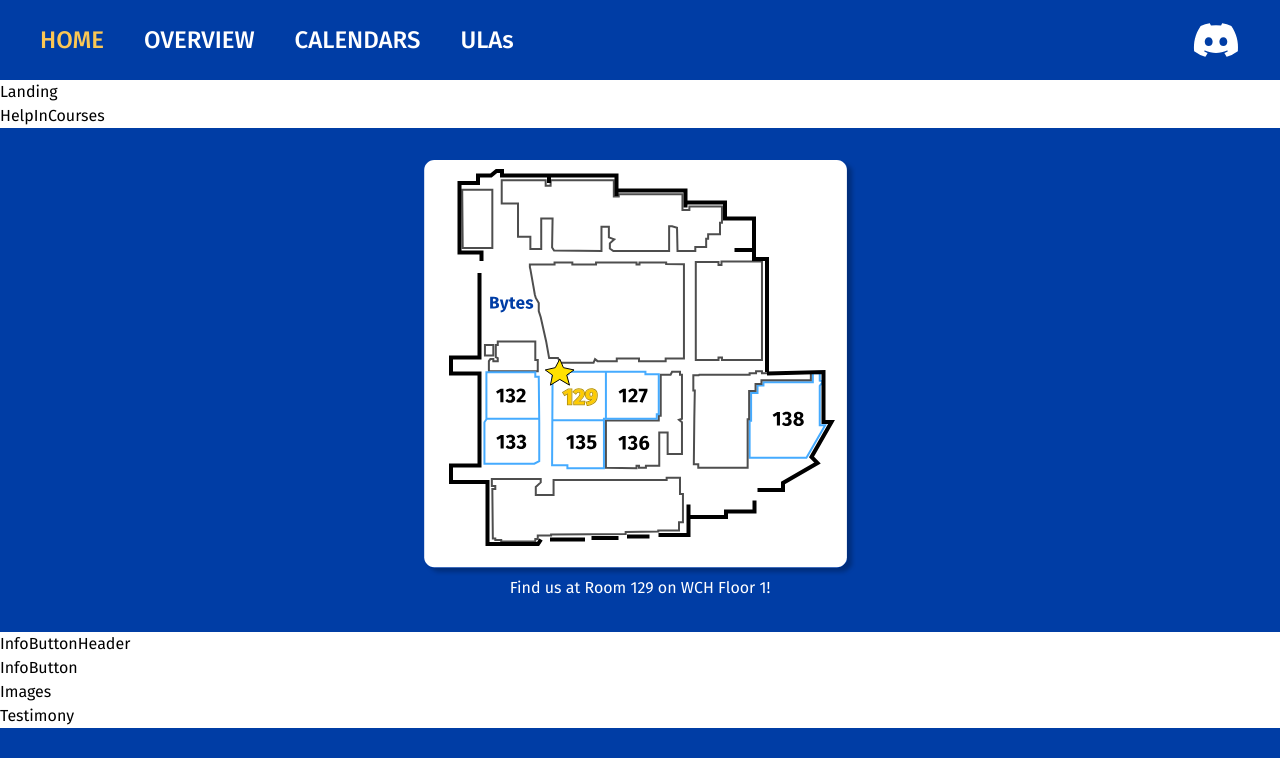
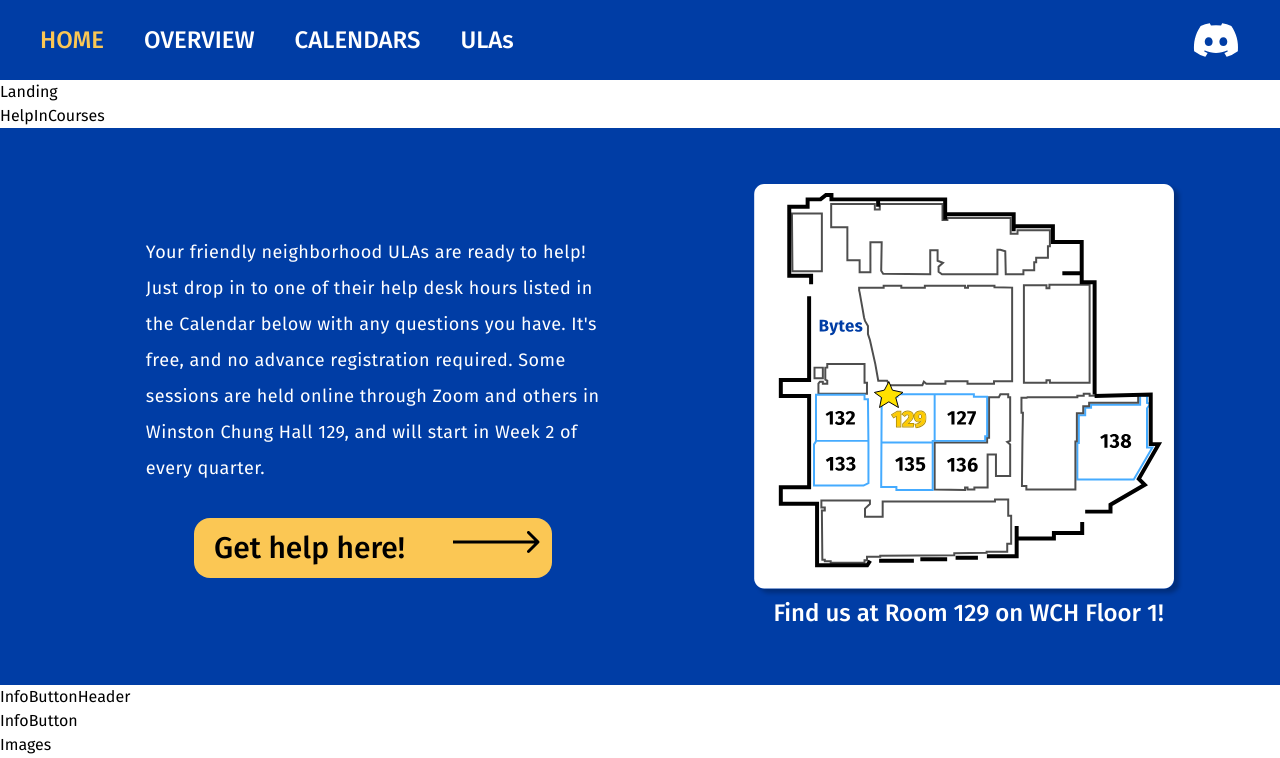
Before and after one commit to acm-ucr/cse-ula, a Next.js app: page / in a window 1280 px wide. Shown: the top 758 px of the page. Built offline with nearby package versions, Linux system fonts and the light colour scheme.

Commit message:
Finalizing Home Page's Location Section

```diff
--- a/src/app/about/page.tsx
+++ b/src/app/about/page.tsx
@@ -1,5 +1,5 @@
 import OurGoals from "@/components/about/OurGoals";
-import Progress from "@/components/about/Progress";
+// import Progress from "@/components/about/Progress";
 import Professor from "@/components/about/Professor";
 import CourseOfferings from "@/components/about/CourseOfferings";
 import Citations from "@/components/about/Citations";
@@ -8,7 +8,7 @@ const About = () => {
   return (
     <div>
       <OurGoals />
-      <Progress />
+
       <Professor />
       <CourseOfferings />
       <Citations />
@@ -17,3 +17,5 @@ const About = () => {
 };
 
 export default About;
+
+//    line 11:   <Progress />
--- a/src/components/Button.tsx
+++ b/src/components/Button.tsx
@@ -7,7 +7,7 @@ interface buttonProps {
 
 const Button = ({ text }: buttonProps) => {
   return (
-    <div className="rounded-2xl bg-ula-yellow-accent p-3 font-semibold">
+    <div className="rounded-2xl bg-ula-yellow-accent p-3 text-3xl font-medium">
       <button className="flex flex-row gap-12 pl-2">
         {text}
         <Image src={buttonArrow} alt={"Arrow"} />
--- a/src/components/home/Location.tsx
+++ b/src/components/home/Location.tsx
@@ -1,12 +1,25 @@
 import Image from "next/image";
 import ulaMap from "@/public/home/ulaMap.svg";
+import Button from "@/components/Button";
 
 const Location = () => {
   return (
-    <div className="flex w-full flex-col items-center justify-center bg-ula-blue-primary p-8">
-      <Image src={ulaMap} alt={"ULA Map"} />
-      <div className="flex items-center justify-center bg-transparent text-center text-white">
-        Find us at Room 129 on WCH Floor 1!
+    <div className="py-1/2 flex w-full flex-row items-center justify-evenly bg-ula-blue-primary p-6">
+      <div className="flex w-1/2 flex-col items-center justify-center gap-8 bg-transparent p-6">
+        <div className="flex w-4/5 items-center justify-center bg-transparent text-left text-lg leading-loose tracking-wide text-white">
+          Your friendly neighborhood ULAs are ready to help! Just drop in to one
+          of their help desk hours listed in the Calendar below with any
+          questions you have. It's free, and no advance registration required.
+          Some sessions are held online through Zoom and others in Winston Chung
+          Hall 129, and will start in Week 2 of every quarter.
+        </div>
+        <Button text="Get help here!" />
+      </div>
+      <div className="flex w-2/5 flex-col items-center justify-center bg-transparent p-8">
+        <Image src={ulaMap} alt={"ULA Map"} />
+        <div className="flex items-center justify-center bg-transparent text-center text-2xl font-medium text-white">
+          Find us at Room 129 on WCH Floor 1!
+        </div>
       </div>
     </div>
   );
```
